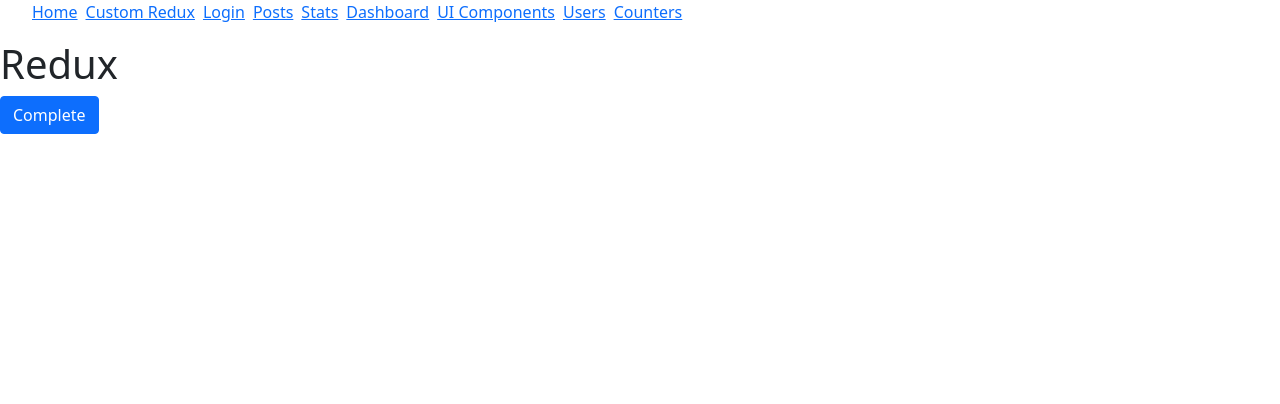
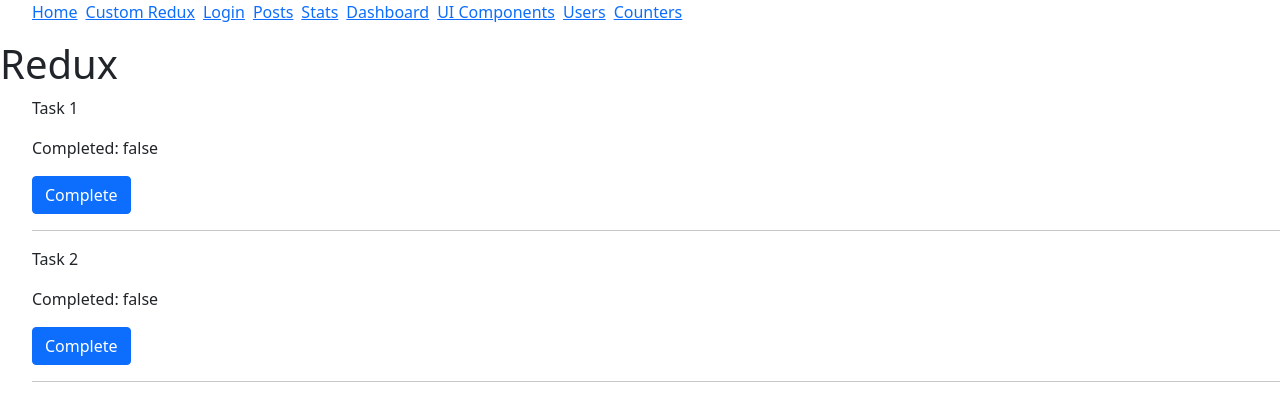
Before and after one commit to Gorschenko/react-app, a React (Create React App) app: page /custom-redux in a window 1280 px wide. Shown: the top 404 px of the page. Built offline with nearby package versions, Linux system fonts and the light colour scheme.

Commit message:
Reducer has been added

```diff
--- a/src/pages/CustomReduxPage.jsx
+++ b/src/pages/CustomReduxPage.jsx
@@ -1,31 +1,66 @@
 import * as React from "react";
 
-const createStore = (initialState) => {
-    let state = initialState
+const taskReducer = (state, action) => {
+  switch (action.type) {
+    case "task/completed": {
+      const newArray = [...state];
+      const elementIndex = newArray.findIndex(
+        (el) => el.id === action.payload.id
+      );
+      newArray[elementIndex].completed = true;
+      return newArray;
+    }
+    default:
+      break;
+  }
+};
 
-    const getState = () => state
-    const dispatch = (action) => {
-        if (action.type === 'task/completed') {
-            const newArray = [...state]
-            const elementIndex = newArray.findIndex(el => el.id === action.payload.id)
-            newArray[elementIndex].completed = true
-            state = newArray
-            console.log(state)
-        }
-    }
+const createStore = (reducer, initialState) => {
+  let state = initialState;
 
-    return {getState, dispatch}
-}
+  const getState = () => state;
+  const dispatch = (action) => {
+    state = reducer(state, action);
+  };
 
-const store = createStore([{id: 1, description: 'Task 1', completed: false}])
+  return { getState, dispatch };
+};
+
+const store = createStore(taskReducer, [
+  { id: 1, description: "Task 1", completed: false },
+  { id: 2, description: "Task 2", completed: false },
+]);
 
 const CustomReduxPage = () => {
-    console.log(store.getState())
+  const state = store.getState();
+  console.log(state);
 
-    return <>
-        <h1>Redux</h1>
-        <button className="btn btn-primary" onClick={() =>  store.dispatch({type: 'task/completed', payload: { id: 1 }})}>Complete</button>
+  const completeTask = (taskId) => {
+    store.dispatch({ type: "task/completed", payload: { id: taskId } });
+    console.log(store.getState());
+  };
+
+  return (
+    <>
+      <h1>Redux</h1>
+
+      <ul>
+        {state.map((el) => (
+          <li key={el.id}>
+            <p>{el.description}</p>
+            <p>{`Completed: ${el.completed}`}</p>
+            <button
+              className="btn btn-primary"
+              onClick={() => completeTask(el.id)}
+            >
+              Complete
+            </button>
+            <hr />
+          </li>
+        ))}
+      </ul>
     </>
+  );
 };
 
 export default CustomReduxPage;
```
Also changed, not shown: 1 other file (tests, documents, lock files or other folders).
